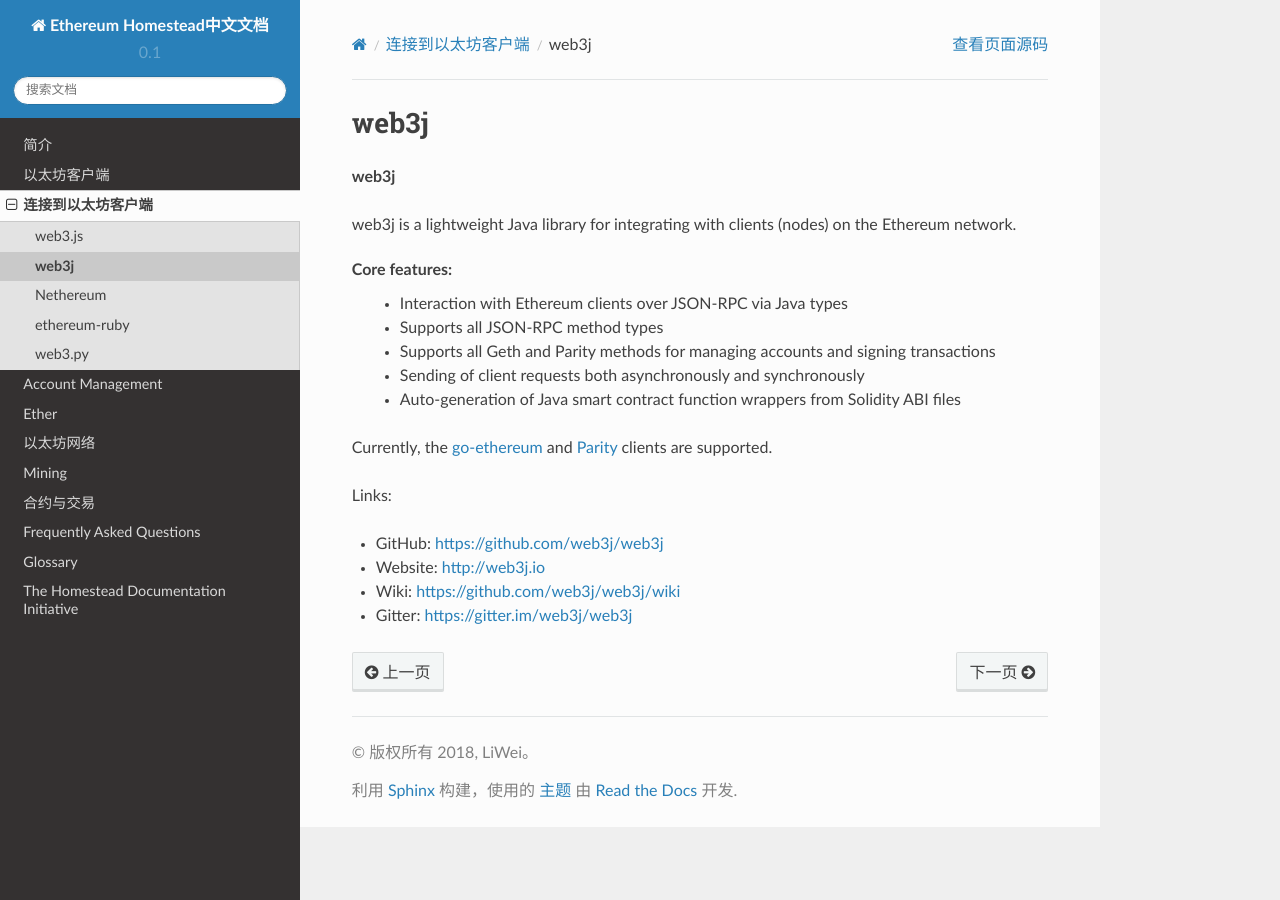
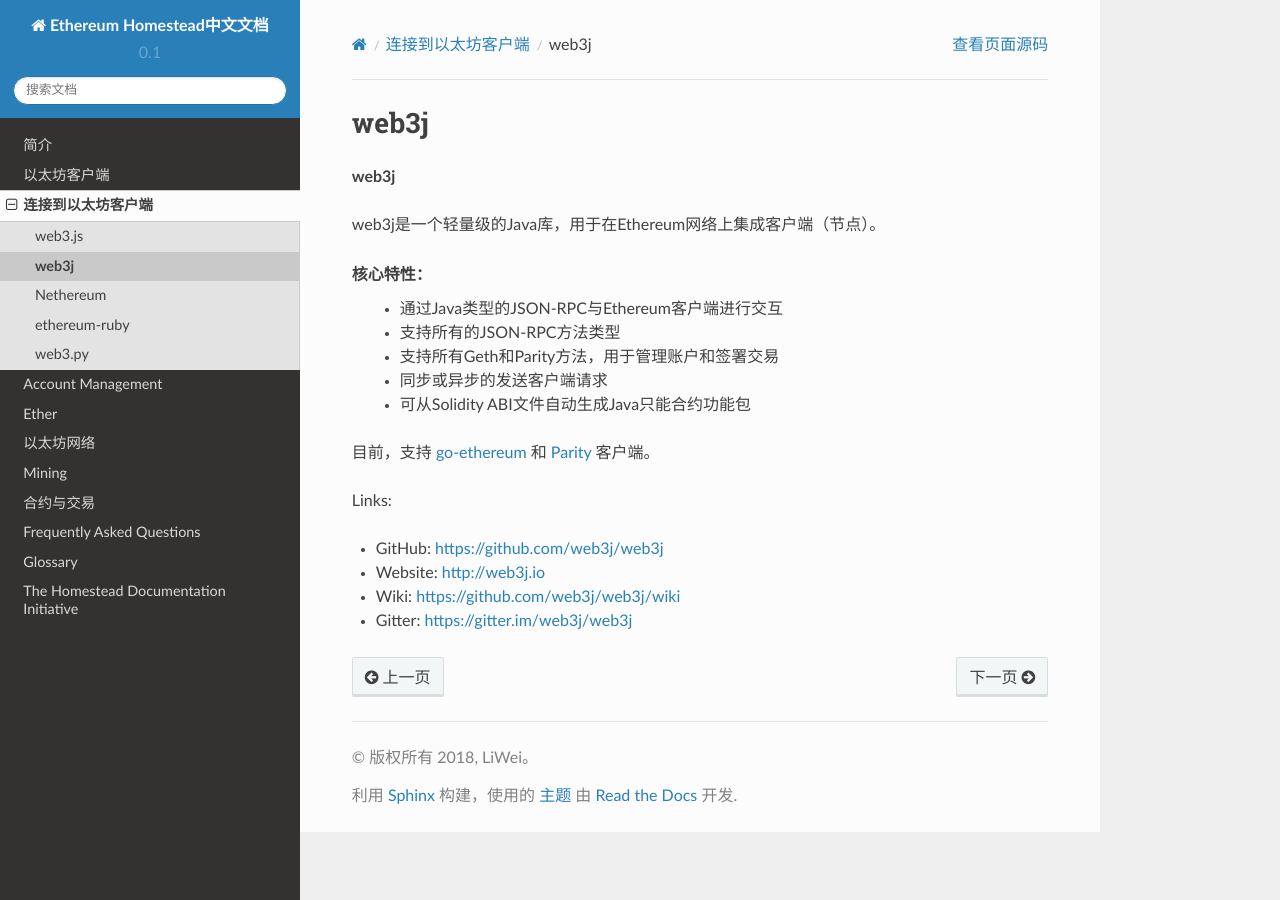
Before and after one commit to wl6g11/EthereumDocCH, a Sphinx documentation site: the page built from source/connecting-to-clients/web3j/index.rst, in a window 1280 px wide. Built offline with Sphinx 7.4.7 and the Read the Docs theme 2.0.0, drawn with Linux system fonts in a browser that asks for light colours.

Commit message:
更新了web3j

```diff
--- a/source/connecting-to-clients/web3j/index.rst
+++ b/source/connecting-to-clients/web3j/index.rst
@@ -6,17 +6,16 @@
 
 **web3j**
 
-web3j is a lightweight Java library for integrating with clients (nodes) on the Ethereum network.
+web3j是一个轻量级的Java库，用于在Ethereum网络上集成客户端（节点）。
 
-Core features:
- - Interaction with Ethereum clients over JSON-RPC via Java types
- - Supports all JSON-RPC method types
- - Supports all Geth and Parity methods for managing accounts and signing transactions
- - Sending of client requests both asynchronously and synchronously
- - Auto-generation of Java smart contract function wrappers from Solidity ABI files
+核心特性：
+ - 通过Java类型的JSON-RPC与Ethereum客户端进行交互
+ - 支持所有的JSON-RPC方法类型
+ - 支持所有Geth和Parity方法，用于管理账户和签署交易
+ - 同步或异步的发送客户端请求
+ - 可从Solidity ABI文件自动生成Java只能合约功能包
 
-Currently, the :ref:`go-ethereum` and :ref:`Parity` clients are supported.
-
+目前，支持 :ref:`go-ethereum` 和 :ref:`Parity` 客户端。
 
 Links:
 
```
